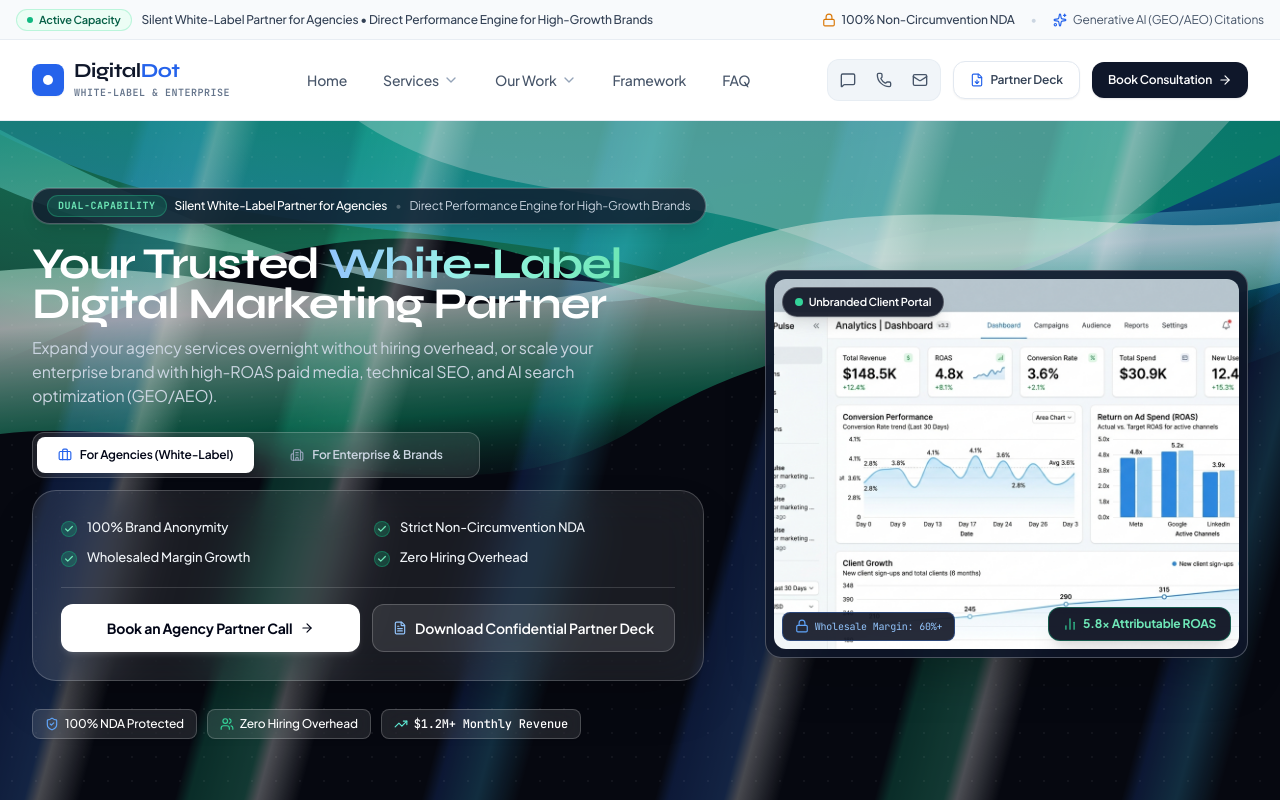
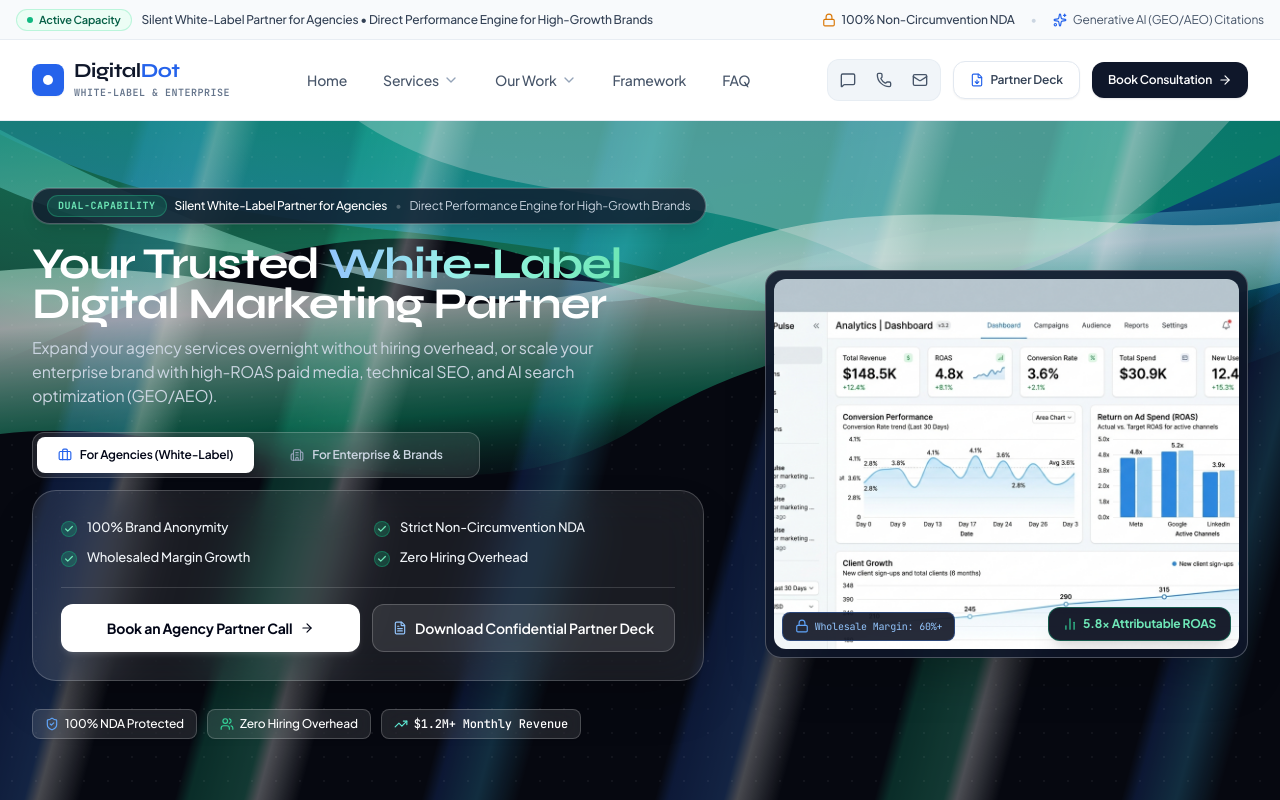
Before and after one commit to clevercroworg/DigitalDot-agency, a React (Vite) app: page / in a window 1280 px wide. Shown: the top 800 px of the page. Built offline with nearby package versions, Linux system fonts and the light colour scheme.

Commit message:
fix: remove Unbranded Client Portal badge from hero dashboard preview

```diff
--- a/src/components/Hero.tsx
+++ b/src/components/Hero.tsx
@@ -337,11 +337,7 @@ export const Hero: React.FC<HeroProps> = ({ currentMode, setMode, onOpenDeckModa
                 className="w-full rounded-xl object-cover object-top h-[260px] sm:h-[320px] lg:h-[370px]"
               />
 
-              {/* Overlay Glass Badges - Static indicator, no blinking */}
-              <div className="absolute top-4 left-4 flex items-center gap-1.5 px-3 py-1.5 rounded-full bg-slate-950/85 backdrop-blur-md border border-white/25 shadow-lg text-[11px] font-semibold text-white">
-                <span className="w-2 h-2 rounded-full bg-emerald-400" />
-                <span>Unbranded Client Portal</span>
-              </div>
+              {/* Overlay Glass Badges */}
 
               <div className="absolute bottom-4 right-4 flex items-center gap-1.5 px-3.5 py-2 rounded-xl bg-slate-950/90 backdrop-blur-md border border-emerald-500/40 shadow-xl text-xs font-bold text-emerald-300">
                 <BarChart2 className="w-3.5 h-3.5 text-emerald-400" />
```
